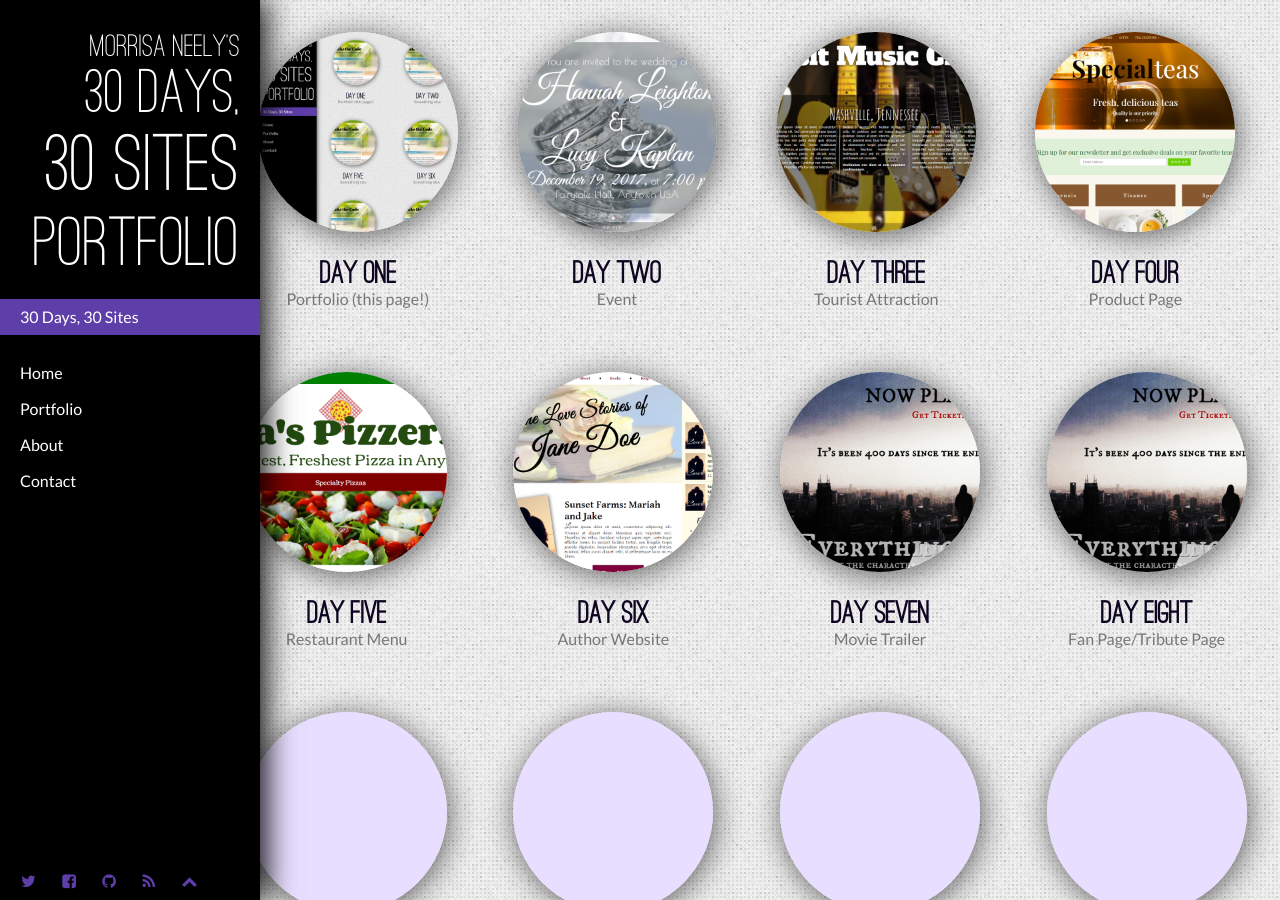
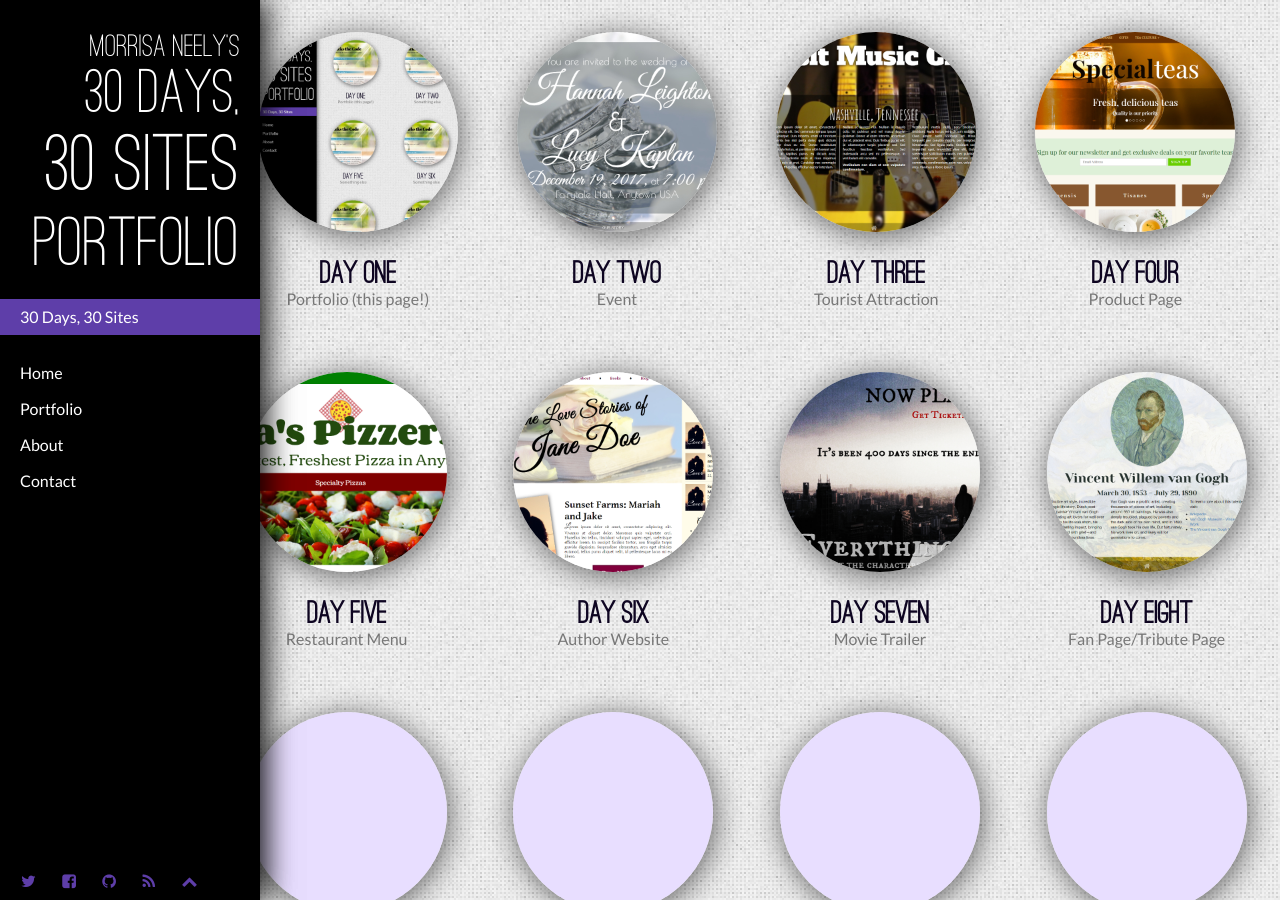
Before and after one commit to morrisa-n/morrisa-n.github.io, a Jekyll site: the page portfolio/30Days30Sites/index.html, which Jekyll copies as it is, in a window 1280 px wide and 900 px high. Built offline with Jekyll 4.4.1, drawn with Linux system fonts in a browser that asks for light colours; nearby versions of some CDN libraries.

Commit message:
Fixed typo

```diff
--- a/portfolio/30Days30Sites/index.html
+++ b/portfolio/30Days30Sites/index.html
@@ -97,7 +97,7 @@
               <span class="text-muted">Movie Trailer</span>
             </div>
             <div class="col-xs-6 col-sm-3 portfolio">
-              <a href="day08.html"><img src="/portfolio/30Days30Sites/images/day7.jpg" width="200" height="200" class="img-responsive" alt="Screenshot of webpage saying 'Vincent Willem van Gogh'"></a>
+              <a href="day08.html"><img src="/portfolio/30Days30Sites/images/day8.jpg" width="200" height="200" class="img-responsive" alt="Screenshot of webpage saying 'Vincent Willem van Gogh'"></a>
               <h4>Day Eight</h4>
               <span class="text-muted">Fan Page/Tribute Page</span>
           </div>
```
